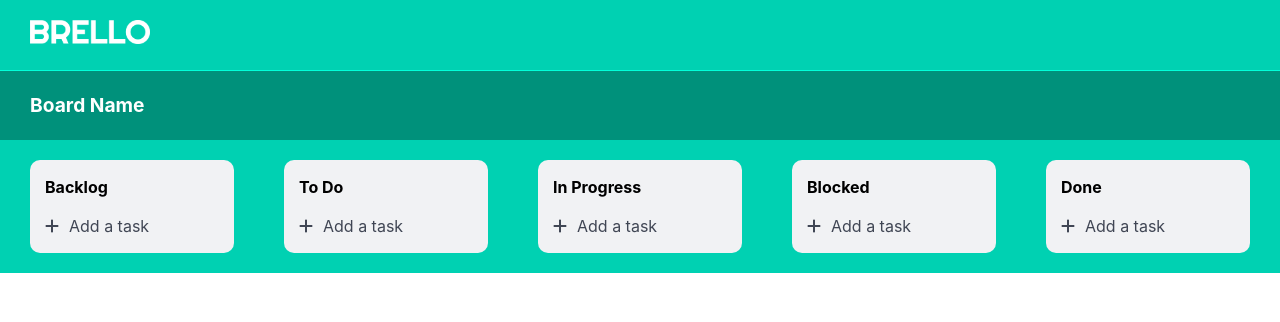
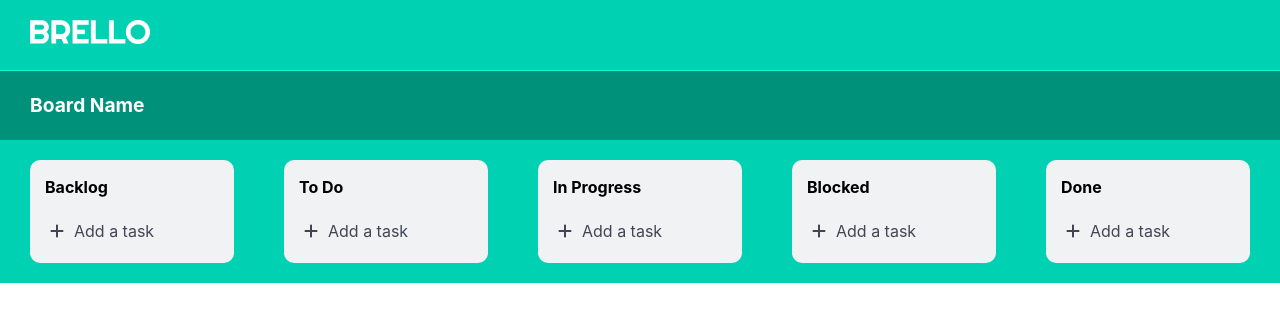
Before and after one commit to felieppe/brello, a Next.js app: page / in a window 1280 px wide. Shown: the top 322 px of the page. Built offline with nearby package versions, Linux system fonts and the light colour scheme.

Commit message:
style(column_add): add hover and border effect

```diff
--- a/styles/Home.module.css
+++ b/styles/Home.module.css
@@ -45,10 +45,16 @@
 
 .column__add {
     display: flex;
-    padding: 0 15px;
+    margin: 0 15px;
     align-items: center;
     cursor: pointer;
-    width: fit-content;
+    width: calc(100% - 30px);
+    border-radius: 10px;
+    padding: 5px 5px;
+}
+
+.column__add:hover {
+    background-color: #e8e8e8;
 }
 
 .column__add svg {
```
